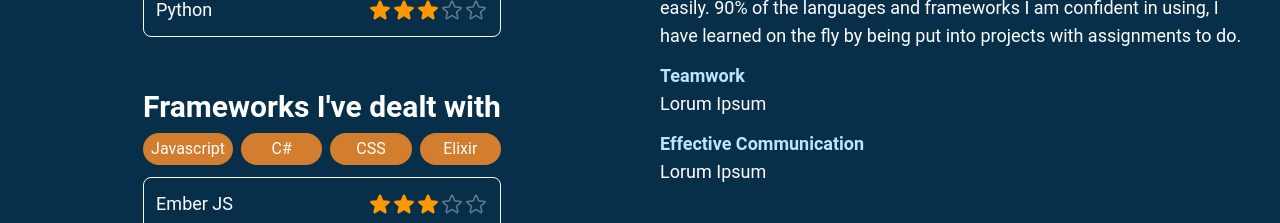
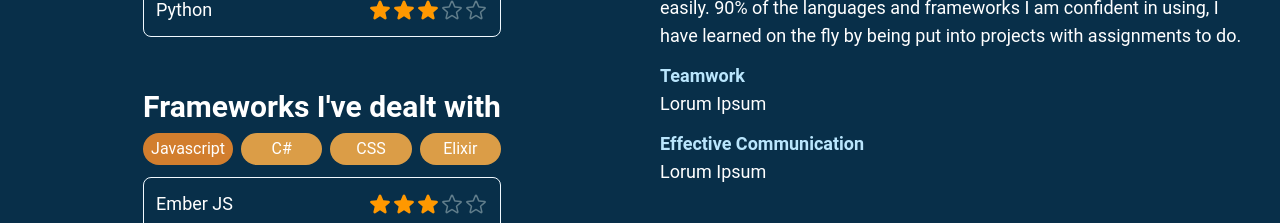
Before and after one commit to Jako731/portfolio, a Next.js app: page / in a window 1280 px wide. Shown: the part 3860-4083 px from the top of the page. Built offline with nearby package versions, Linux system fonts and the light colour scheme.

Commit message:
style: change language colour when selected

```diff
--- a/components/page-sections/index/skills.js
+++ b/components/page-sections/index/skills.js
@@ -65,10 +65,10 @@ export default function Skills() {
                     <section>
                         <h3>Frameworks I've dealt with</h3>
                         <div className="flex space-x-2 justify-center w-full mt-2">
-                            <button onClick={() => setSelectedSkill("js")} className="px-2 py-1 bg-accent-500 rounded-full w-full">Javascript</button>
-                            <button onClick={() => setSelectedSkill("cs")} className="px-2 py-1 bg-accent-500 rounded-full w-full">C#</button>
-                            <button onClick={() => setSelectedSkill("css")} className="px-2 py-1 bg-accent-500 rounded-full w-full">CSS</button>
-                            <button onClick={() => setSelectedSkill("elixir")} className="px-2 py-1 bg-accent-500 rounded-full w-full">Elixir</button>
+                            <button onClick={() => setSelectedSkill("js")} className={`px-2 py-1 ${selectedSkill == "js" ? "bg-accent-500" : " bg-accent-400"} rounded-full w-full`}>Javascript</button>
+                            <button onClick={() => setSelectedSkill("cs")} className={`px-2 py-1 ${selectedSkill == "cs" ? "bg-accent-500" : " bg-accent-400"} rounded-full w-full`}>C#</button>
+                            <button onClick={() => setSelectedSkill("css")} className={`px-2 py-1 ${selectedSkill == "css" ? "bg-accent-500" : " bg-accent-400"} rounded-full w-full`}>CSS</button>
+                            <button onClick={() => setSelectedSkill("elixir")} className={`px-2 py-1 ${selectedSkill == "elixir" ? "bg-accent-500" : " bg-accent-400"} rounded-full w-full`}>Elixir</button>
                         </div>
                         <ul className="border border-primary-50 p-3 rounded-lg my-3 flex flex-col space-y-3 mb-3">
                             {selectedSkill == "js" ? (
```
